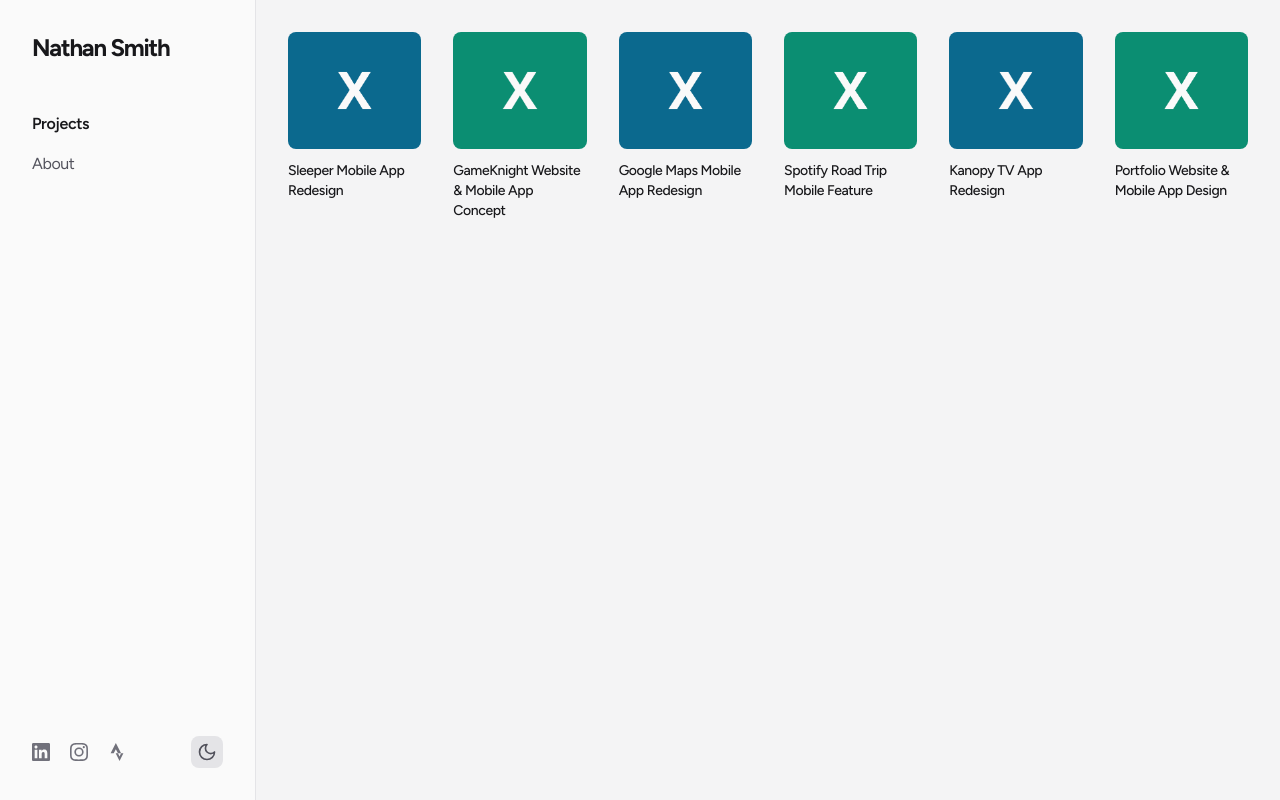
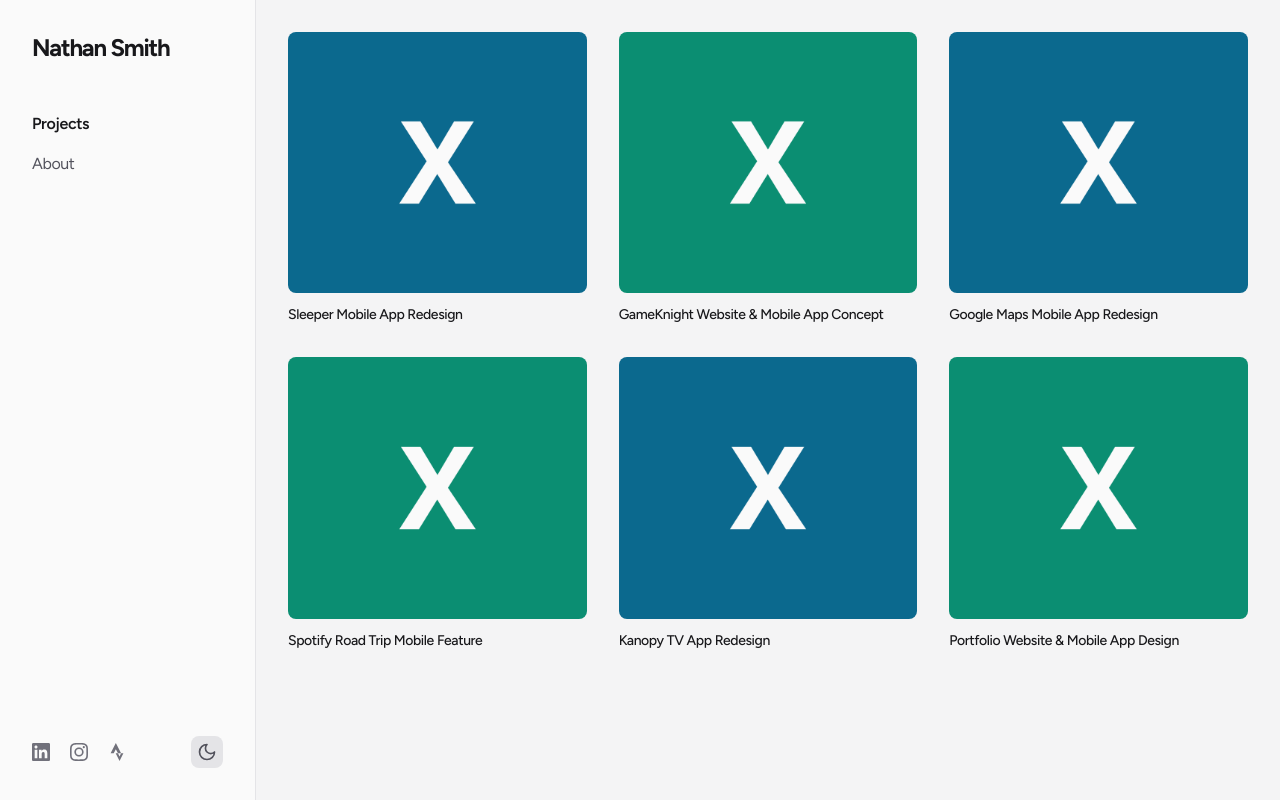
Before and after one commit to nthsm/personal-site, a Next.js app: page / in a window 1280 px wide. Built offline with nearby package versions, Linux system fonts and the light colour scheme.

Commit message:
Update page.tsx

```diff
--- a/app/page.tsx
+++ b/app/page.tsx
@@ -30,7 +30,7 @@ export default function HomePage() {
   return (
     <SiteLayout>
       <motion.div
-        className="grid grid-cols-2 md:grid-cols-3 lg:grid-cols-6 gap-4 md:gap-8"
+        className="grid grid-cols-2 md:grid-cols-3 lg:grid-cols-3 gap-4 md:gap-8"
         variants={containerVariants}
         initial="hidden"
         animate="visible"
```
